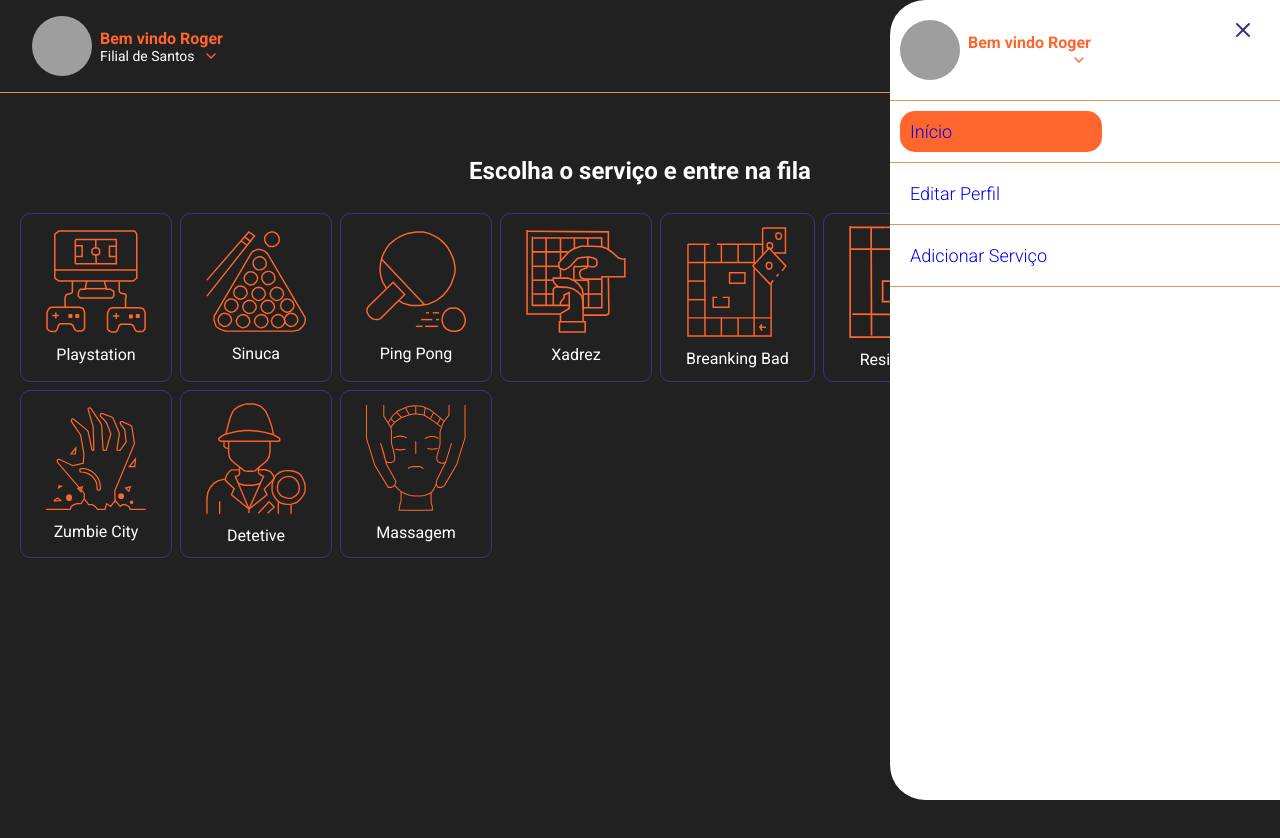
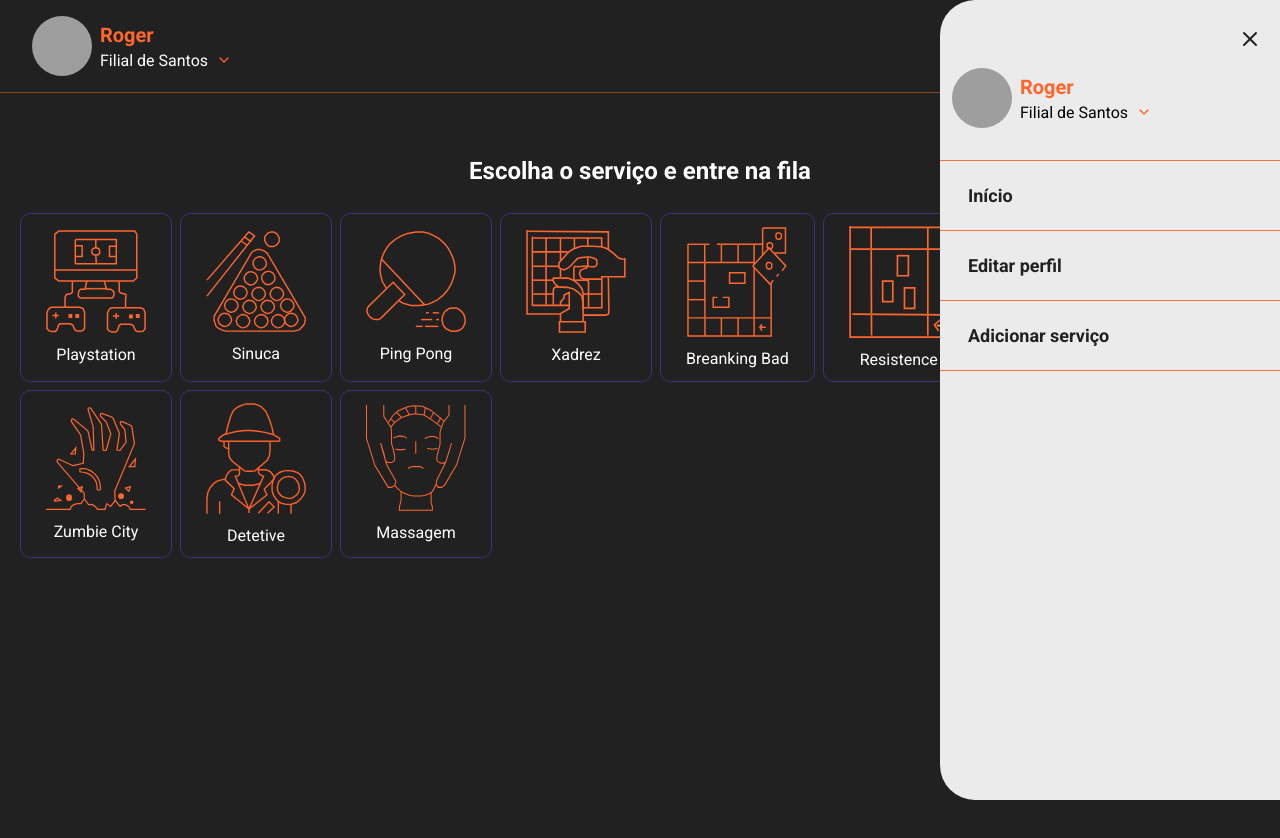
Before and after one commit to rbmelolima/FIFO-Web, a React (Create React App) app: page /filas in a window 1280 px wide. Both pictures are taken after a click on the button 1236 px from the left and 46 px from the top of the page. Shown: the top 838 px of the page. Built offline with nearby package versions, Linux system fonts and the light colour scheme; grey boxes are pictures that could not be loaded; a web font is replaced by a local one.

Commit message:
feat: implementando o menu na tela de fila

```diff
--- a/src/components/avatar/index.tsx
+++ b/src/components/avatar/index.tsx
@@ -1,5 +1,5 @@
 import React from 'react';
-import { Container } from './styles';
+import { AvatarNavbarContainer } from './styles';
 import { FiChevronDown } from 'react-icons/fi';
 
 interface props {
@@ -9,13 +9,13 @@ interface props {
 
 const AvatarNavbar: React.FC<props> = ({ url, name }) => {
   return (
-    <Container>
+    <AvatarNavbarContainer>
       <img src={url} alt={`avatar-${name}`} />
       <div>
-        <strong>{`Bem vindo ${name}`}</strong>
+        <strong>{`${name}`}</strong>
         <span>Filial de Santos <FiChevronDown size={16} color={'#FE662E'} /></span>
       </div>
-    </Container>
+    </AvatarNavbarContainer>
   );
 }
 
--- a/src/components/avatar/styles.ts
+++ b/src/components/avatar/styles.ts
@@ -1,6 +1,6 @@
 import styled from 'styled-components';
 
-export const Container = styled.div`
+export const AvatarNavbarContainer = styled.div`
   display: flex;
   align-items: center;
 
@@ -14,13 +14,13 @@ export const Container = styled.div`
   strong {
     display: block;
     font-weight: bold;
-    font-size: 16px;
+    font-size: 20px;
     color: var(--color-primary);
+    margin-bottom: 4px;
   }
 
   span {
-    font-size: 14px;
-    color: black;
+    font-size: 16px;
     display: flex;
     align-items: center;
     color: #fff;
--- a/src/components/menu/index.tsx
+++ b/src/components/menu/index.tsx
@@ -1,36 +1,24 @@
 import React from 'react';
 import { FiX } from 'react-icons/fi';
-import { Link } from 'react-router-dom';
-import AvatarNavbar from '../../components/avatar';
+import { Container, Close, Relative } from './styles';
 
-import { Container, BtnClose } from './styles';
-
-type props = {
-  isShow: boolean,
-  close: () => void
+type params = {
+  visible: boolean;
+  onClose: () => void;
 }
 
-function Menu (props: props) {
+const Menu: React.FC<params> = ({ onClose, visible, children }) => {
   return (
-    <Container style={ { display: props.isShow ? 'block' : 'none' } }>
-      <BtnClose>
-        <FiX color={ '#36357E' } size={ 24 } onClick={ () => props.close() } />
-      </BtnClose>
-      <div className="menu-avatar">
-        <AvatarNavbar
-          name="Roger"
-          url="https://avatars3.githubusercontent.com/u/48859060?s=460&u=123d876938f95e03eaadd31dbb079018fa374c77&v=4" />
+    <Container style={ { display: visible ? 'block' : 'none' } }>
+      <Relative>
+        <Close onClick={ onClose }>
+          <FiX size={ 24 } />
+        </Close>
+      </Relative>
 
-      </div>
-      <div className="menu-option menu-option-active-container">
-        <Link to="/" className="menu-option-active">Início</Link>
-      </div>
-      <div className="menu-option">
-        <Link to="/">Editar Perfil</Link>
-      </div>
-      <div className="menu-option">
-        <Link to="/">Adicionar Serviço</Link>
-      </div>
+      {
+        children
+      }
     </Container>
   );
 }
--- a/src/components/menu/styles.ts
+++ b/src/components/menu/styles.ts
@@ -1,56 +1,100 @@
 import styled from 'styled-components';
+import { AvatarNavbarContainer } from '../avatar/styles';
+
 
 export const Container = styled.div`
   height: 100%;
-  max-width: 390px;
+  max-width: 340px;
   width: 100%;
   position: fixed;
   z-index: 1;
   top: 0;
   right: 0;
-  background: #FFFFFF;
+  background-color: #EBEBEB;
   overflow-x: hidden;
-  transition: 0.5s;
-  padding-top: 20px;
+  padding: 20px 0;
   border-radius: 35px 0px 0px 35px;
 
-  .menu-avatar{
-    padding-left: 10px;
-    padding-bottom: 20px;
-    border-bottom: 1px solid #E69250;
+`;
+
+export const Relative = styled.div`
+  position: relative;
+  width: 100%;
+  height: 32px;
+`;
+
+export const Close = styled.button`
+  width: 40px;
+  height: 40px;
+  outline: none;
+  border: none;
+  background-color: transparent;
+  color: #212121;
+
+  position: absolute;
+  right: 10px;
+
+  svg {
+    color: #212121;
+  }
+`
+
+export const Welcome = styled.div`
+  padding: 16px 8px;
+  display: flex;
+  flex-direction: column;
+  align-items: center;
+  justify-content: center;
+  text-align: center;
+  border: 2px solid #FC703C;
+  border-radius: 12px;
+  max-width: 80%;
+  margin: 16px auto 64px auto;
+
+  h4 {
+    font-size: 24px;
+    color: #FD6B35;
+    margin-bottom: 12px;
   }
 
-  .menu-option{
-    padding-top: 20px;
-    padding-bottom: 20px;
-    border-bottom: 1px solid #E69250;
-    padding-left: 20px
-  }
-
-  .menu-option a{
-    font-size: 18px;
-    font-weight: 300;
-  }
-
-  .menu-option-active-container{
-    padding-left: 10px;
-  }
-
-  .menu-option-active{
-    background-color: #FE662E;
-    padding: 10px 150px 10px 10px;
-    border-radius: 15px;
+  p {
+    font-size: #212121;
   }
 `;
 
-export const BtnClose = styled.button`
-  text-decoration: none;
+export const Separator = styled.div`
+  margin-top: 12px;
+  margin-bottom: 12px;
+  height: 1px;
+  background-color: #FC703C;
+`;
+
+export const BtnListTile = styled.button`
+  outline: none;
   border: none;
-  background: transparent;
-  outline: none;
-  position: absolute;
-  top: 0;
-  right: 25px;
-  font-size: 45px;
-  margin-left: 50px;
+  background-color: transparent;
+  font-size: 18px;
+  font-weight: bold;
+  border-radius: 14px;
+  transition: all 0.2s ease-in;
+  color: #212121;
+  padding: 12px 16px;
+  margin-left: 12px;
+
+  &:hover, &active {
+    color: #fff;
+    background-color: var(--color-primary);
+  }
 `;
+
+export const AvatarContainer = styled.div`
+  margin-top: 16px;
+  margin-bottom: 32px;
+  padding: 0 12px;
+
+  ${AvatarNavbarContainer} {
+    span {
+      color: #000;
+    }
+  }
+`;
--- a/src/components/menuHamburguer/styles.ts
+++ /dev/null
@@ -1,86 +0,0 @@
-import styled from 'styled-components';
-
-export const Container = styled.div`
-  height: 100%;
-  max-width: 340px;
-  width: 100%;
-  position: fixed;
-  z-index: 1;
-  top: 0;
-  right: 0;
-  background-color: #EBEBEB;
-  overflow-x: hidden;
-  padding: 20px 0;
-  border-radius: 35px 0px 0px 35px;
-
-`;
-
-export const Relative = styled.div`
-  position: relative;
-  width: 100%;
-  height: 32px;
-`;
-
-export const Close = styled.button`
-  width: 40px;
-  height: 40px;
-  outline: none;
-  border: none;
-  background-color: transparent;
-  color: #212121;
-
-  position: absolute;
-  right: 10px;
-
-  svg {
-    color: #212121;
-  }
-`
-
-export const Welcome = styled.div`
-  padding: 16px 8px;
-  display: flex;
-  flex-direction: column;
-  align-items: center;
-  justify-content: center;
-  text-align: center;
-  border: 2px solid #FC703C;
-  border-radius: 12px;
-  max-width: 80%;
-  margin: 16px auto 64px auto;
-
-  h4 {
-    font-size: 24px;
-    color: #FD6B35;
-    margin-bottom: 12px;
-  }
-
-  p {
-    font-size: #212121;
-  }
-`;
-
-export const Separator = styled.div`
-  margin-top: 12px;
-  margin-bottom: 12px;
-  height: 1px;
-  background-color: #FC703C;
-`;
-
-export const BtnListTile = styled.button`
-  outline: none;
-  border: none;
-  background-color: transparent;
-  font-size: 18px;
-  font-weight: bold;
-  border-radius: 14px;
-  transition: all 0.2s ease-in;
-  color: #212121;
-  padding: 12px 16px;
-  margin-left: 12px;
-
-  &:hover, &active {
-    color: #fff;
-    background-color: var(--color-primary);
-  }
-`;
--- /dev/null
+++ b/src/components/navbar/index.tsx
@@ -0,0 +1,15 @@
+import React from 'react';
+
+import { Container } from './styles';
+
+const Navbar: React.FC = ({children}) => {
+  return (
+    <Container>
+      {
+        children
+      }
+    </Container>
+  );
+}
+
+export default Navbar;
--- /dev/null
+++ b/src/components/navbar/styles.ts
@@ -0,0 +1,24 @@
+import styled from 'styled-components';
+
+export const Container = styled.nav`
+  display: flex;
+  justify-content: space-between;
+  align-items: center;
+  padding: 16px;
+  gap: 16px;
+  background-color: var(--color-background);
+  border-bottom: 1px solid #824A21;
+
+  @media screen and (min-width: 748px) {
+    padding: 16px 32px;
+  }
+
+  img.logo {
+    width: 80px;
+    height: auto;
+  }
+
+  .group button:first-child{
+    margin-right: 32px;
+  }
+`;
--- a/src/pages/index/styles.ts
+++ b/src/pages/index/styles.ts
@@ -23,29 +23,6 @@ export const PageLogin = styled.div`
 
   @media screen and (min-width: 1200px){
     background-size: 53%;
-  }
-`;
-
-export const Navbar = styled.nav`
-  display: flex;
-  justify-content: space-between;
-  align-items: center;
-  padding: 16px;
-  gap: 16px;
-  background-color: var(--color-background);
-  border-bottom: 1px solid #824A21;
-
-  img.logo {
-    width: 80px;
-    height: auto;
-  }
-
-  @media screen and (min-width: 748px) {
-    padding: 16px 32px;
-  }
-
-  .group button:first-child{
-    margin-right: 32px;
   }
 `;
 
--- a/src/pages/queues/index.tsx
+++ b/src/pages/queues/index.tsx
@@ -1,35 +1,60 @@
 import React, { useState } from 'react';
 import CardQueue from '../../components/cardQueue';
 import ListtileQueue from '../../components/listtileQueue';
-import { ButtonPrimary } from '../../styles/buttons';
+import { ButtonMenu, ButtonPrimary } from '../../styles/buttons';
 import * as Icons from './assets';
 import * as styles from './styles';
+import AvatarNavbar from '../../components/avatar';
+import Menu from '../../components/menu';
+import { AvatarContainer, BtnListTile, Separator } from '../../components/menu/styles';
+import Navbar from '../../components/navbar';
 
-import Menu from '../../components/menu';
-import AvatarNavbar from '../../components/avatar';
-
-function Queues() {
-  const [selected, setSelected] = useState<String>('');
-  const [menuIsShow, setMenu] = useState<boolean>(false);
-  const [filaIsShow, setFila] = useState<boolean>(false);
+function Queues () {
+  const [ selected, setSelected ] = useState('');
+  const [ menuIsShow, setMenu ] = useState(false);
+  const [ filaIsShow, setFila ] = useState(false);
 
   return (
-    <>
-      <styles.Navbar>
+    <React.Fragment>
+      <Navbar>
         <AvatarNavbar
           name="Roger"
           url="https://avatars3.githubusercontent.com/u/48859060?s=460&u=123d876938f95e03eaadd31dbb079018fa374c77&v=4"
         />
 
-        <button id="btn-menu" onClick={() => setMenu(true)}>
-          <img src={Icons.ButtonMenu} alt="" />
-        </button>
-      </styles.Navbar>
+        <ButtonMenu onClick={ () => setMenu(true) }>
+          <img src={ Icons.ButtonMenu } alt="" />
+        </ButtonMenu>
+      </Navbar>
 
-      <Menu
-        isShow={menuIsShow}
-        close={() => setMenu(false)}
-      />
+      <Menu onClose={ () => setMenu(false) } visible={ menuIsShow }>
+        <AvatarContainer>
+          <AvatarNavbar
+            name="Roger"
+            url="https://avatars3.githubusercontent.com/u/48859060?s=460&u=123d876938f95e03eaadd31dbb079018fa374c77&v=4"
+          />
+        </AvatarContainer>
+
+        <Separator />
+
+        <BtnListTile>
+          Início
+        </BtnListTile>
+
+        <Separator />
+
+        <BtnListTile>
+          Editar perfil
+        </BtnListTile>
+
+        <Separator />
+
+        <BtnListTile>
+          Adicionar serviço
+        </BtnListTile>
+
+        <Separator />
+      </Menu>
 
       <styles.Page>
         <styles.Main>
@@ -40,94 +65,94 @@ function Queues() {
               <styles.Grid>
                 <CardQueue
                   name="Playstation"
-                  active={selected === 'Playstation' && true}
-                  url={Icons.Videogame}
-                  click={() => {
+                  active={ selected === 'Playstation' && true }
+                  url={ Icons.Videogame }
+                  click={ () => {
                     setSelected('Playstation');
                     setFila(true);
-                  }}
+                  } }
                 />
                 <CardQueue
                   name="Sinuca"
-                  active={selected === 'Sinuca' && true}
-                  url={Icons.Sinuca}
-                  click={() => {
+                  active={ selected === 'Sinuca' && true }
+                  url={ Icons.Sinuca }
+                  click={ () => {
                     setSelected('Sinuca');
                     setFila(true);
-                  }}
+                  } }
                 />
                 <CardQueue
                   name="Ping Pong"
-                  active={selected === 'Ping Pong' && true}
-                  url={Icons.Pingpong}
-                  click={() => {
+                  active={ selected === 'Ping Pong' && true }
+                  url={ Icons.Pingpong }
+                  click={ () => {
                     setSelected('Ping Pong');
                     setFila(true);
-                  }}
+                  } }
                 />
                 <CardQueue
                   name="Xadrez"
-                  active={selected === 'Xadrez' && true}
-                  url={Icons.Xadrez}
-                  click={() => {
+                  active={ selected === 'Xadrez' && true }
+                  url={ Icons.Xadrez }
+                  click={ () => {
                     setSelected('Xadrez');
                     setFila(true);
-                  }}
+                  } }
                 />
                 <CardQueue
                   name="Breanking Bad"
-                  active={selected === 'Breanking Bad' && true}
-                  url={Icons.Breankingbad}
-                  click={() => {
+                  active={ selected === 'Breanking Bad' && true }
+                  url={ Icons.Breankingbad }
+                  click={ () => {
                     setSelected('Breanking Bad');
                     setFila(true);
-                  }}
+                  } }
                 />
                 <CardQueue
                   name="Resistence"
-                  active={selected === 'Resistence' && true}
-                  url={Icons.Resistance}
-                  click={() => {
+                  active={ selected === 'Resistence' && true }
+                  url={ Icons.Resistance }
+                  click={ () => {
                     setSelected('Resistence');
                     setFila(true);
-                  }}
+                  } }
                 />
                 <CardQueue
                   name="Uno"
-                  active={selected === 'Uno' && true}
-                  url={Icons.Uno}
-                  click={() => {
+                  active={ selected === 'Uno' && true }
+                  url={ Icons.Uno }
+                  click={ () => {
                     setSelected('Uno');
                     setFila(true);
-                  }}
+                  } }
                 />
 
                 <CardQueue
                   name="Zumbie City"
-                  active={selected === 'Zumbie City' && true}
-                  url={Icons.Zumbie}
-                  click={() => {
+                  active={ selected === 'Zumbie City' && true }
+                  url={ Icons.Zumbie }
+                  click={ () => {
                     setSelected('Zumbie City');
                     setFila(true);
-                  }}
+                  } }
                 />
                 <CardQueue
                   name="Detetive"
-                  active={selected === 'Detetive' && true}
-                  url={Icons.Detetive}
-                  click={() => {
+                  active={ selected === 'Detetive' && true }
+                  url={ Icons.Detetive }
+                  click={ () => {
                     setSelected('Detetive');
                     setFila(true);
-                  }}
+                  } }
                 />
                 <CardQueue
                   name="Massagem"
-                  active={selected === 'Massagem' && true}
-                  url={Icons.Massagem}
-                  click={() => {
+                  active={ selected === 'Massagem' && true }
+                  url={ Icons.Massagem }
+                  click={ () => {
                     setSelected('Massagem');
                     setFila(true);
-                  }}
+                  } }
                 />
               </styles.Grid>
             </styles.GridContainer>
@@ -135,31 +160,31 @@ function Queues() {
           </styles.ChooseQueue>
 
 
-          <styles.QueueStatus style={{ display: filaIsShow ? 'flex' : 'none' }}>
-            <h2>Fila: {selected}</h2>
+          <styles.QueueStatus style={ { display: filaIsShow ? 'flex' : 'none' } }>
+            <h2>Fila: { selected }</h2>
 
             <ListtileQueue
               avatar="https://avatars3.githubusercontent.com/u/48859060?s=460&u=5ce755298e920f74f1f4ffc4ef5809ff1c56890d&v=4"
               name="rbmelolima"
-              position={1}
+              position={ 1 }
             />
 
             <ListtileQueue
               avatar="https://avatars2.githubusercontent.com/u/6643122?s=460&u=1e9e1f04b76fb5374e6a041f5e41dce83f3b5d92&v=4"
               name="maykbrito"
-              position={2}
+              position={ 2 }
             />
 
             <ListtileQueue
               avatar="https://avatars2.githubusercontent.com/u/2254731?s=460&u=0ba16a79456c2f250e7579cb388fa18c5c2d7d65&v=4"
               name="diego3g"
-              position={3}
+              position={ 3 }
             />
 
             <ListtileQueue
               avatar="https://avatars3.githubusercontent.com/u/53866869?s=460&u=4aa9ab799d84d61fa14d646c318d65edc57e62e1&v=4"
               name="MatheusPalinkas"
-              position={4}
+              position={ 4 }
             />
 
             <footer>Tem n pessoas na fila</footer>
@@ -172,7 +197,7 @@ function Queues() {
 
         </styles.Main>
       </styles.Page>
-    </>
+    </React.Fragment>
   );
 }
 
--- a/src/pages/queues/styles.ts
+++ b/src/pages/queues/styles.ts
@@ -1,39 +1,10 @@
 import styled from 'styled-components';
-
 
 export const GridContainer = styled.div``;
 
 export const Grid = styled.div`
   display: flex;
   flex-wrap: wrap;
-`;
-
-export const Navbar = styled.nav`
-  display: flex;
-  justify-content: space-between;
-  align-items: center;
-  padding: 16px;
-  gap: 16px;
-  background-color: var(--color-background);
-  border-bottom: 1px solid var(--color-primary-light);
-
-  @media screen and (min-width: 748px) {
-    padding: 16px 32px;
-  }
-
-  button#btn-menu {
-    outline: none;
-    border: none;
-    background-color: transparent;
-    display: flex;
-    justify-content: center;
-    align-items: center;
-
-    img {
-      width: 24px;
-      height: auto;
-    }
-  }
 `;
 
 export const Page = styled.div`
```
Also changed, not shown: src/components/menuHamburguer/index.tsx (deleted, +0 -26 lines), src/pages/index/index.tsx (+12 -7 lines).
